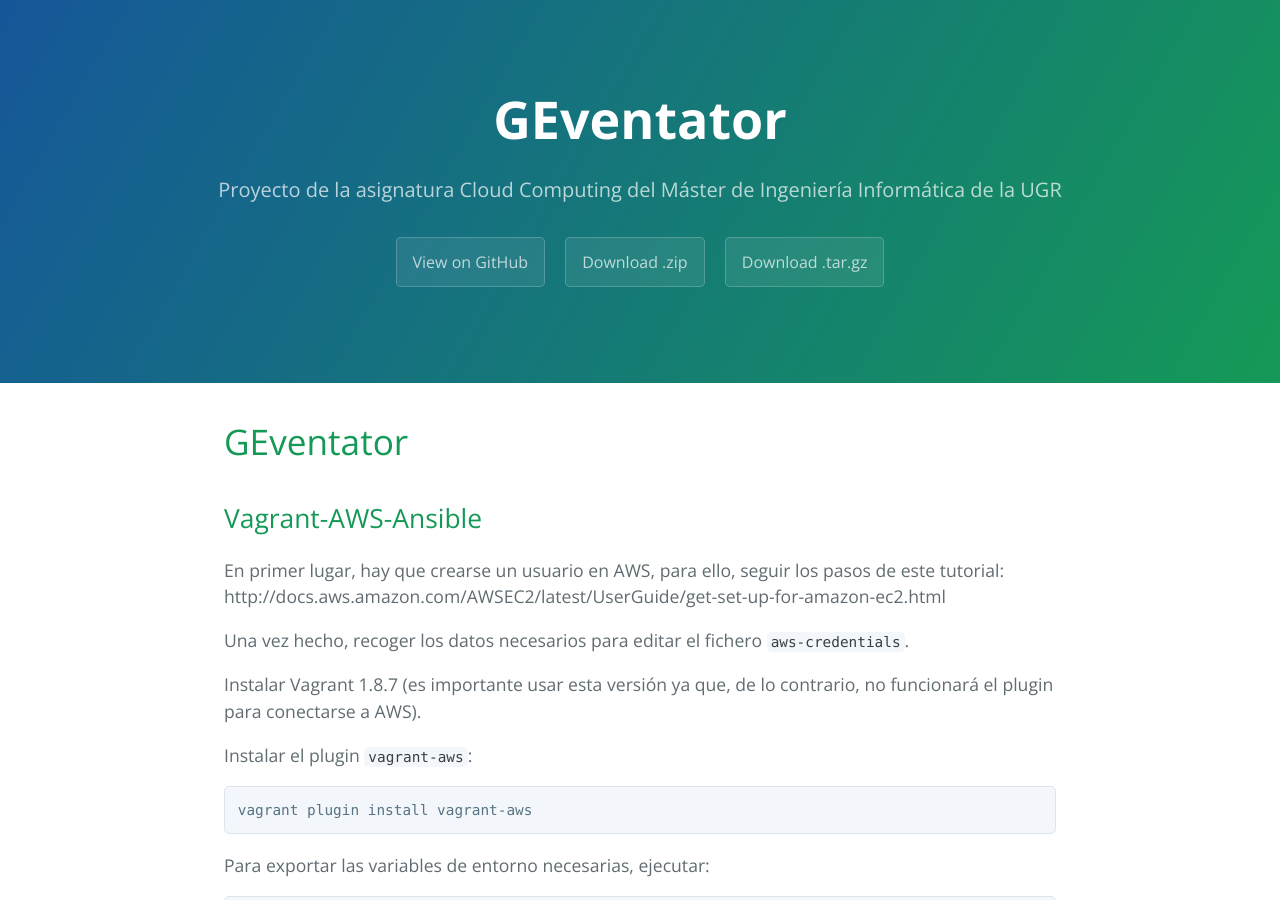
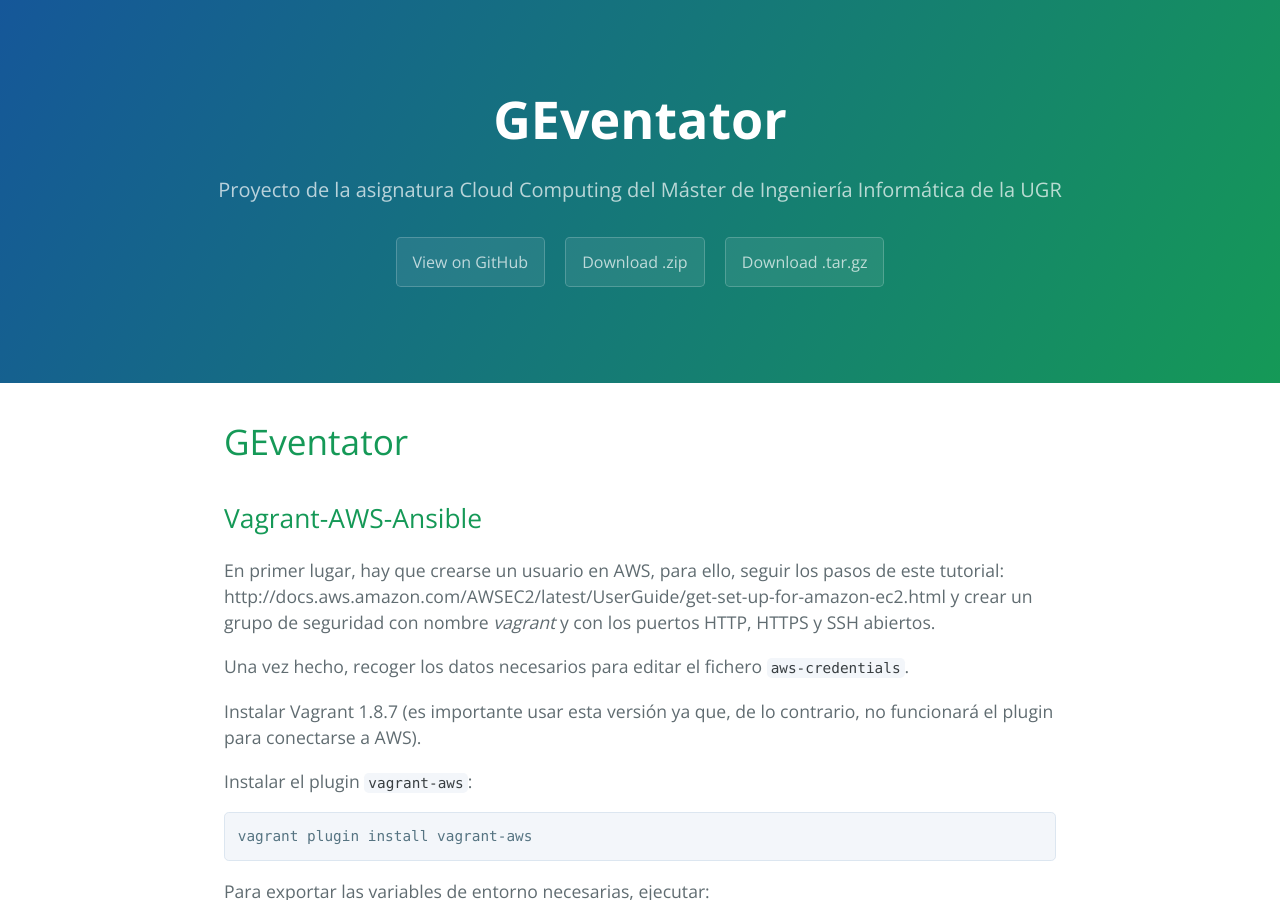
Before and after one commit to fblupi/GEventator, a Jekyll site: the page built from orquestacion.md, in a window 1280 px wide and 900 px high. Built offline with Jekyll 4.4.1, drawn with Linux system fonts in a browser that asks for light colours; our own code applies the rules of GitHub Pages for plain Markdown files.

Commit message:
SG en gh-pages #22

```diff
--- a/orquestacion.md
+++ b/orquestacion.md
@@ -6,7 +6,7 @@ layout: index
 
 ## Vagrant-AWS-Ansible
 
-En primer lugar, hay que crearse un usuario en AWS, para ello, seguir los pasos de este tutorial: http://docs.aws.amazon.com/AWSEC2/latest/UserGuide/get-set-up-for-amazon-ec2.html
+En primer lugar, hay que crearse un usuario en AWS, para ello, seguir los pasos de este tutorial: http://docs.aws.amazon.com/AWSEC2/latest/UserGuide/get-set-up-for-amazon-ec2.html y crear un grupo de seguridad con nombre *vagrant* y con los puertos HTTP, HTTPS y SSH abiertos.
 
 Una vez hecho, recoger los datos necesarios para editar el fichero `aws-credentials`.
 
```
